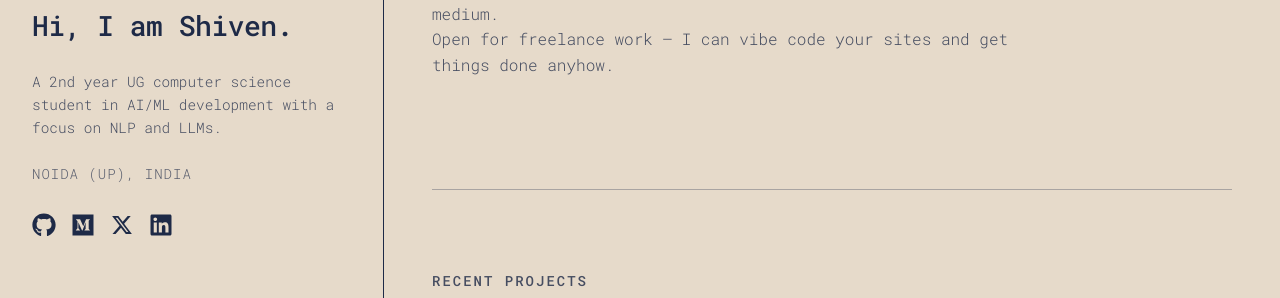
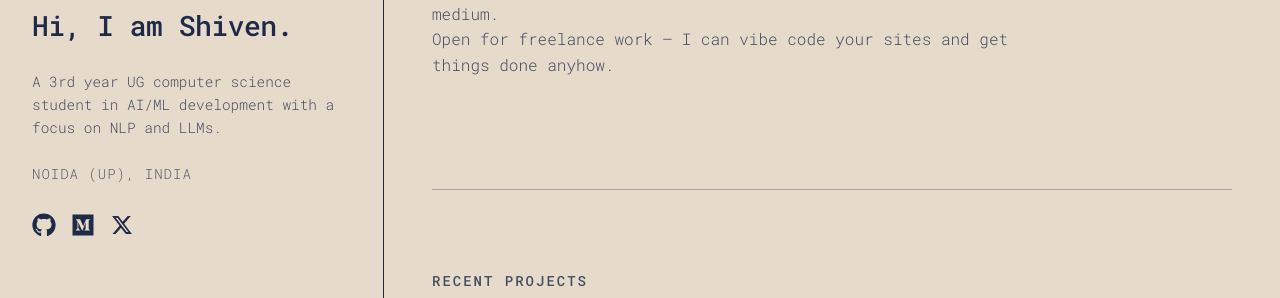
Before and after one commit to shvn22k/shi-veh, a React (Vite) app: page / in a window 1280 px wide. Shown: the part 261-559 px from the top of the page. Built offline with nearby package versions, Linux system fonts and the light colour scheme.

Commit message:
year update

```diff
--- a/src/components/AboutSection.jsx
+++ b/src/components/AboutSection.jsx
@@ -37,7 +37,7 @@
             <div>
               <h3>Social Network:</h3>
               <div className="social-links">
-                <a href="https://linkedin.com">Ln.</a>
+                {/* <a href="https://linkedin.com">Ln.</a> */}
                 <a href="https://github.com">Gh.</a>
                 <a href="https://medium.com">Me.</a>
                 <a href="https://twitter.com">X.</a>
--- a/src/components/ContactSection.jsx
+++ b/src/components/ContactSection.jsx
@@ -25,7 +25,7 @@
           <div className="contact-item">
             <h3>Social Profiles</h3>
             <div className="social-links">
-              <a href="https://linkedin.com" target="_blank" rel="noopener noreferrer">LinkedIn</a>
+              {/* <a href="https://linkedin.com" target="_blank" rel="noopener noreferrer">LinkedIn</a> */}
               <a href="https://github.com" target="_blank" rel="noopener noreferrer">GitHub</a>
               <a href="https://medium.com" target="_blank" rel="noopener noreferrer">Medium</a>
               <a href="https://kaggle.com" target="_blank" rel="noopener noreferrer">Kaggle</a>
--- a/src/components/HeroSection.jsx
+++ b/src/components/HeroSection.jsx
@@ -19,7 +19,7 @@
       <div className="profile-info">
         <h1>Hi, I am Shiven.</h1>
         <p className="profile-description">
-          A 2nd year UG computer science student  in AI/ML development with a focus on NLP and LLMs.
+          A 3rd year UG computer science student  in AI/ML development with a focus on NLP and LLMs.
         </p>
         <p className="profile-location">NOIDA (UP), INDIA</p>
 
@@ -33,9 +33,9 @@
           <a href="https://x.com/k_shvn" target="_blank" rel="noopener noreferrer">
             <RiTwitterXFill />
           </a>
-          <a href="https://linkedin.com/in/shiven-k-58b423212" target="_blank" rel="noopener noreferrer">
+          {/* <a href="https://linkedin.com/in/shiven-k-58b423212" target="_blank" rel="noopener noreferrer">
             <FaLinkedin />
-          </a>
+          </a> */}
         </div>
       </div>
     </div>
```
